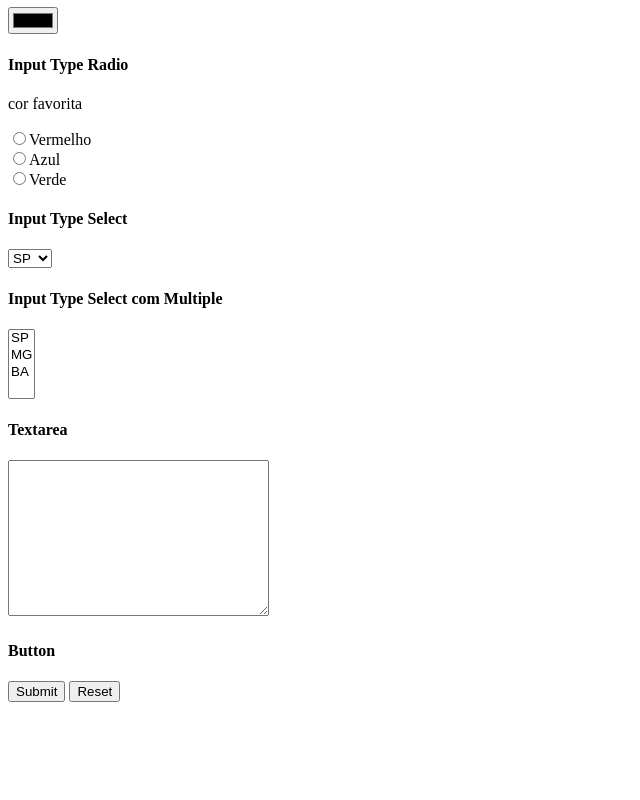
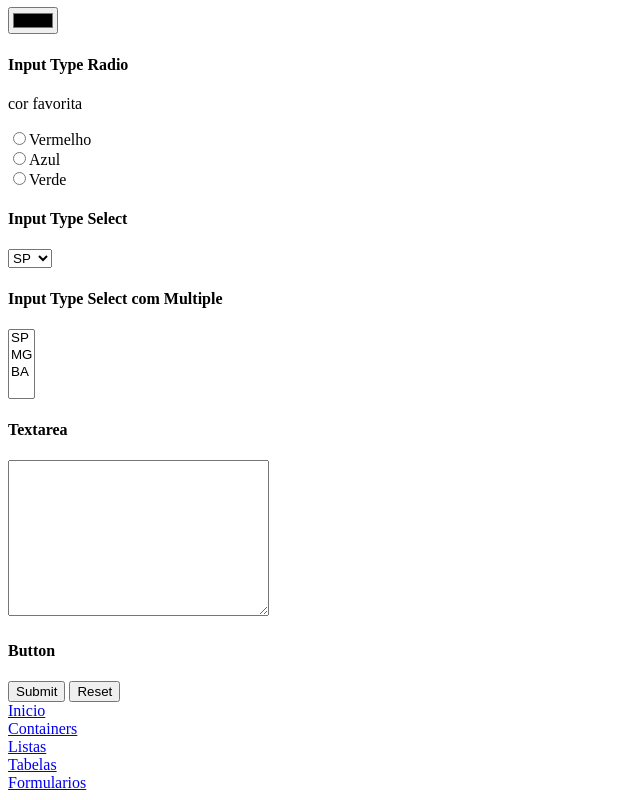
Before and after one commit to ViniciusNevesSalamene/ViniciusNevesSalamene.github.io, a plain HTML site: page EBAC/Front-End/formularios.html in a window 1280 px wide. Shown: the part 884-1684 px from the top of the page, without its empty margins (0-640 px from the left). Before the commit the page ends 1594 px from the top, so only its background shows below. Drawn offline with Linux system fonts and the light colour scheme.

Commit message:
Fix: Nova barra de nav no formularios.html

```diff
--- a/EBAC/Front-End/formularios.html
+++ b/EBAC/Front-End/formularios.html
@@ -55,5 +55,12 @@
         <button type="submit">Submit</button>
         <button type="reset">Reset</button>
     </form>
+    <nav>
+        <a href = "basehtml.html">Inicio</a><br>
+        <a href="containers.html">Containers</a><br>
+        <a href="listas.html">Listas</a><br>
+        <a href="tabelas.html">Tabelas</a><br>
+        <a href="formularios.html">Formularios</a>
+    </nav>
 </body>
 </html>
```
